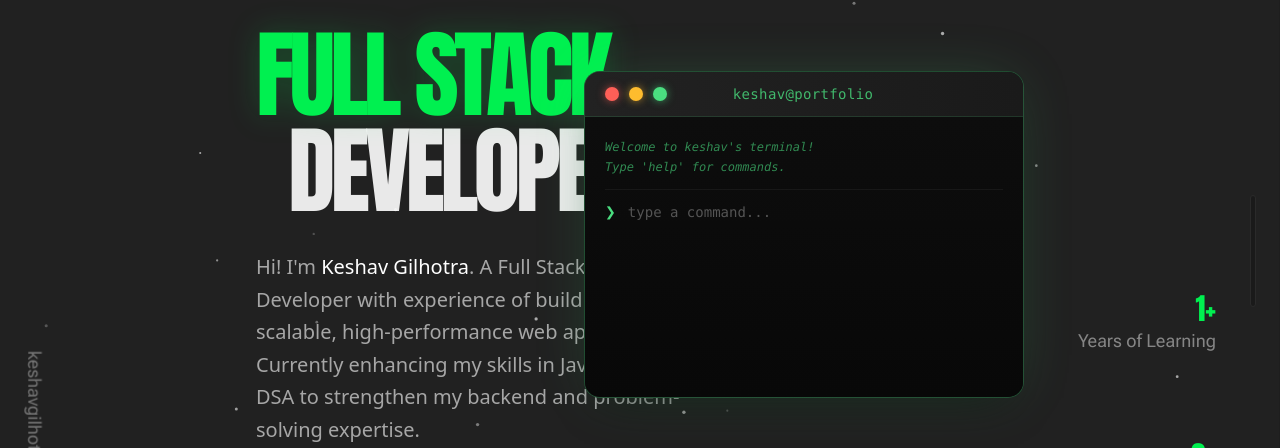
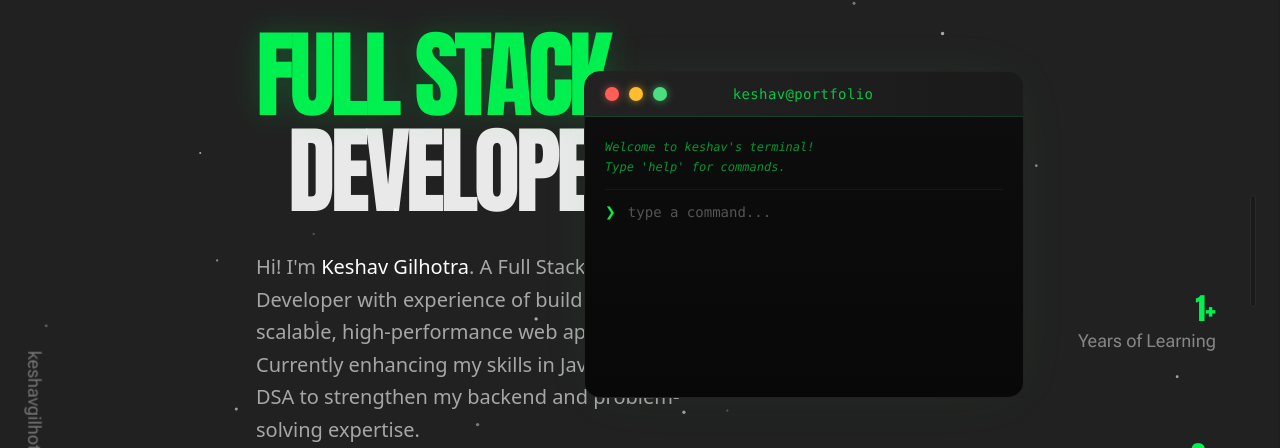
Before and after one commit to ikeshav26/me, a React (Vite) app: page / in a window 1280 px wide. Shown: the part 149-597 px from the top of the page. Built offline with nearby package versions, Linux system fonts and the light colour scheme; no server answers.

Commit message:
Terminal tilted animation added

```diff
--- a/package.json
+++ b/package.json
@@ -15,6 +15,7 @@
     "@tailwindcss/vite": "^4.1.16",
     "@vercel/analytics": "^1.5.0",
     "axios": "^1.13.2",
+    "framer-motion": "^12.23.24",
     "gsap": "^3.13.0",
     "locomotive-scroll": "^4.1.4",
     "react": "^18.3.1",
--- a/src/components/Terminal.jsx
+++ b/src/components/Terminal.jsx
@@ -1,10 +1,34 @@
 import { useState, useRef, useEffect } from "react";
+import { motion, useMotionValue, useTransform } from "framer-motion";
 
 export default function Terminal() {
+  // Enhanced 3D Tilt (subtle and smooth)
+  const x = useMotionValue(0);
+  const y = useMotionValue(0);
+
+  // Reduce tilt range for subtle effect
+  const rotateX = useTransform(y, [-100, 100], [5, -5]);
+  const rotateY = useTransform(x, [-100, 100], [-5, 5]);
+
+  const handleMove = (e) => {
+    const rect = e.currentTarget.getBoundingClientRect();
+    const posX = e.clientX - (rect.left + rect.width / 2);
+    const posY = e.clientY - (rect.top + rect.height / 2);
+    x.set(posX);
+    y.set(posY);
+  };
+
+  const resetTilt = () => {
+    x.set(0);
+    y.set(0);
+  };
+
+  // Terminal Logic
   const [lines, setLines] = useState([
-    { type: 'system', text: "Welcome to keshav's terminal!" },
-    { type: 'system', text: "Type 'help' for commands." }
+    { type: "system", text: "Welcome to keshav's terminal!" },
+    { type: "system", text: "Type 'help' for commands." },
   ]);
+
   const [input, setInput] = useState("");
   const scrollRef = useRef(null);
 
@@ -16,84 +40,134 @@ export default function Terminal() {
 
   const handleCommand = (cmd) => {
     const trimmed = cmd.trim().toLowerCase();
-    if (trimmed === "help") return [
-      { type: 'output', text: "help    - show commands" },
-      { type: 'output', text: "about   - about me" },
-      { type: 'output', text: "skills  - my tech stack" },
-      { type: 'output', text: "contact - get in touch" },
-      { type: 'output', text: "clear   - clear terminal" }
+
+    if (trimmed === "help")
+      return [
+        { type: "output", text: "help    - show commands" },
+        { type: "output", text: "about   - about me" },
+        { type: "output", text: "skills  - my tech stack" },
+        { type: "output", text: "contact - get in touch" },
+        { type: "output", text: "clear   - clear terminal" },
       ];
-    if (trimmed === "about") return [
-      { type: 'output', text: "Keshav Gilhotra" },
-      { type: 'output', text: "Full-Stack Developer" },
-      { type: 'output', text: "Building scalable web apps" }
+
+    if (trimmed === "about")
+      return [
+        { type: "output", text: "Keshav Gilhotra" },
+        { type: "output", text: "Full-Stack Developer" },
+        { type: "output", text: "Open source contributor" },
       ];
-    if (trimmed === "skills") return [
-      { type: 'output', text: "React, Node.js, TypeScript" },
-      { type: 'output', text: "Java, Python, PostgreSQL" },
-      { type: 'output', text: "Docker, AWS, Git" }
+
+    if (trimmed === "skills")
+      return [
+        { type: "output", text: "React, Node.js, Expo" },
+        { type: "output", text: "Java, Python, Javascript" },
+        { type: "output", text: "Docker, AWS, Git, Git/actions" },
       ];
-    if (trimmed === "contact") return [
-      { type: 'output', text: "GitHub: @ikeshav26" },
-      { type: 'output', text: "Email: keshav@example.com" }
+
+    if (trimmed === "contact")
+      return [
+        { type: "output", text: "GitHub: @ikeshav26" },
+        { type: "output", text: "Email: keshavgilhotra4@gmail.com" },
       ];
+
     if (trimmed === "clear") {
       setLines([]);
       return [];
     }
+
     if (trimmed === "") return [];
-    return [{ type: 'error', text: `Command not found: ${cmd}` }];
+
+    return [{ type: "error", text: `Command not found: ${cmd}` }];
   };
 
-  const onSubmit = (e) => {
-    e.preventDefault();
+  const handleSubmit = () => {
     const output = handleCommand(input);
     if (input.trim().toLowerCase() !== "clear") {
-      setLines([...lines, { type: 'input', text: input }, ...output]);
+      setLines([...lines, { type: "input", text: input }, ...output]);
     }
     setInput("");
   };
 
+  const handleKeyPress = (e) => {
+    if (e.key === "Enter") {
+      handleSubmit();
+    }
+  };
+
   return (
-    <div className="bg-gradient-to-br from-[#1a1a1a] to-[#0d0d0d] backdrop-blur-xl border border-[#4ade80]/30 rounded-2xl overflow-hidden shadow-[0_0_60px_-15px_rgba(74,222,128,0.25),0_20px_40px_-20px_rgba(0,0,0,0.5)] w-110">
+    <motion.div
+      onMouseMove={handleMove}
+      onMouseLeave={resetTilt}
+      style={{
+        rotateX,
+        rotateY,
+        transformStyle: "preserve-3d",
+      }}
 
-      <div className="bg-gradient-to-r from-[#222222] to-[#1a1a1a] px-5 py-3 flex items-center gap-3 border-b border-[#4ade80]/15">
+      transition={{ type: "spring", stiffness: 120, damping: 18 }}
+      className="bg-gradient-to-br from-[#181818]/90 to-[#141414]/80 backdrop-blur-xl border border-[#222] rounded-2xl overflow-hidden shadow-[0_0_60px_-15px_rgba(74,222,128,0.10),0_20px_40px_-20px_rgba(0,0,0,0.08)] w-110 transition-all duration-300"
+    >
+      {/* Top bar */}
+      <div className="bg-gradient-to-r from-[#222222] to-[#1a1a1a] px-5 py-3 flex items-center gap-3 border-b border-[#00f050]/15">
         <div className="flex gap-2.5">
-          <div className="w-3.5 h-3.5 rounded-full bg-[#ff5f57] shadow-[0_0_8px_rgba(255,95,87,0.6)] hover:scale-110 transition-transform cursor-pointer"></div>
-          <div className="w-3.5 h-3.5 rounded-full bg-[#febc2e] shadow-[0_0_8px_rgba(254,188,46,0.6)] hover:scale-110 transition-transform cursor-pointer"></div>
-          <div className="w-3.5 h-3.5 rounded-full bg-[#4ade80] shadow-[0_0_8px_rgba(74,222,128,0.6)] hover:scale-110 transition-transform cursor-pointer"></div>
+          <div className="w-3.5 h-3.5 rounded-full bg-[#ff5f57] shadow-[0_0_8px_rgba(255,95,87,0.6)]"></div>
+          <div className="w-3.5 h-3.5 rounded-full bg-[#febc2e] shadow-[0_0_8px_rgba(254,188,46,0.6)]"></div>
+          <div className="w-3.5 h-3.5 rounded-full bg-[#4ade80] shadow-[0_0_8px_rgba(74,222,128,0.6)]"></div>
         </div>
         <div className="flex-1 flex justify-center">
-          <span className="text-[#4ade80]/80 text-sm font-mono tracking-wide">keshav@portfolio</span>
+          <span className="text-[#00f050]/80 text-sm font-mono tracking-wide">
+            keshav@portfolio
+          </span>
         </div>
         <div className="w-16"></div>
       </div>
 
-
-      <div ref={scrollRef} className="p-5 h-70 overflow-y-auto font-mono text-sm leading-loose bg-gradient-to-b from-[#0d0d0d] to-[#080808] terminal-scrollbar">
+      {/* Terminal Output */}
+      <div
+        ref={scrollRef}
+        className="p-5 h-70 overflow-y-auto font-mono text-sm leading-loose bg-gradient-to-b from-[#0d0d0d] to-[#080808] terminal-scrollbar"
+      >
         {lines.map((line, i) => (
-          <div key={i} className={`
-            ${line.type === 'input' ? 'text-[#4ade80] font-medium' : ''}
-            ${line.type === 'output' ? 'text-white/85 pl-4' : ''}
-            ${line.type === 'system' ? 'text-[#4ade80]/60 italic text-xs' : ''}
-            ${line.type === 'error' ? 'text-red-400 pl-4' : ''}
+          <div
+            key={i}
+            className={`
+              ${
+                line.type === "input"
+                  ? "text-[#00f050] font-medium"
+                  : ""
+              }
+              ${
+                line.type === "output"
+                    ? "text-white/85 pl-4"
+                  : ""
+              }
+              ${
+                line.type === "system"
+                  ? "text-[#00f050]/60 italic text-xs"
+                  : ""
+              }
+              ${line.type === "error" ? "text-red-400 pl-4" : ""}
               py-0.5
-          `}>
-            {line.type === 'input' ? `❯ ${line.text}` : line.text}
+            `}
+          >
+            {line.type === "input" ? `❯ ${line.text}` : line.text}
           </div>
         ))}
-        <form onSubmit={onSubmit} className="flex items-center mt-3 pt-2 border-t border-white/5">
-          <span className="text-[#4ade80] text-lg">❯</span>
+
+        {/* Input Field */}
+        <div className="flex items-center mt-3 pt-2 border-t border-white/5">
+          <span className="text-[#00f050] text-lg">❯</span>
           <input
-            className="bg-transparent flex-1 ml-3 outline-none text-white caret-[#4ade80] placeholder:text-white/30"
+            className="bg-transparent flex-1 ml-3 outline-none text-white caret-[#00f050] placeholder:text-white/30"
             value={input}
             onChange={(e) => setInput(e.target.value)}
+            onKeyPress={handleKeyPress}
             spellCheck={false}
             autoComplete="off"
             placeholder="type a command..."
           />
-        </form>
         </div>
       </div>
+    </motion.div>
   );
 }
--- a/src/index.css
+++ b/src/index.css
@@ -12,7 +12,7 @@
     font-display: swap;
 }
 
-/* Performance optimizations */
+
 * {
   -webkit-font-smoothing: antialiased;
   -moz-osx-font-smoothing: grayscale;
@@ -43,10 +43,10 @@ img, picture, video, canvas, svg {
   background: transparent;
 }
 .terminal-scrollbar::-webkit-scrollbar-thumb {
-  background: linear-gradient(135deg, #4ade80 40%, #222 100%);
+  background: linear-gradient(135deg, #00f050 40%, #222 100%);
   border-radius: 8px;
 }
 .terminal-scrollbar {
   scrollbar-width: thin;
-  scrollbar-color: #4ade80 #222;
+  scrollbar-color: #00f050 #222;
 }
```
Also changed, not shown: 1 other file (tests, documents, lock files or other folders). Lines whose indentation alone changed are shown as unchanged.
